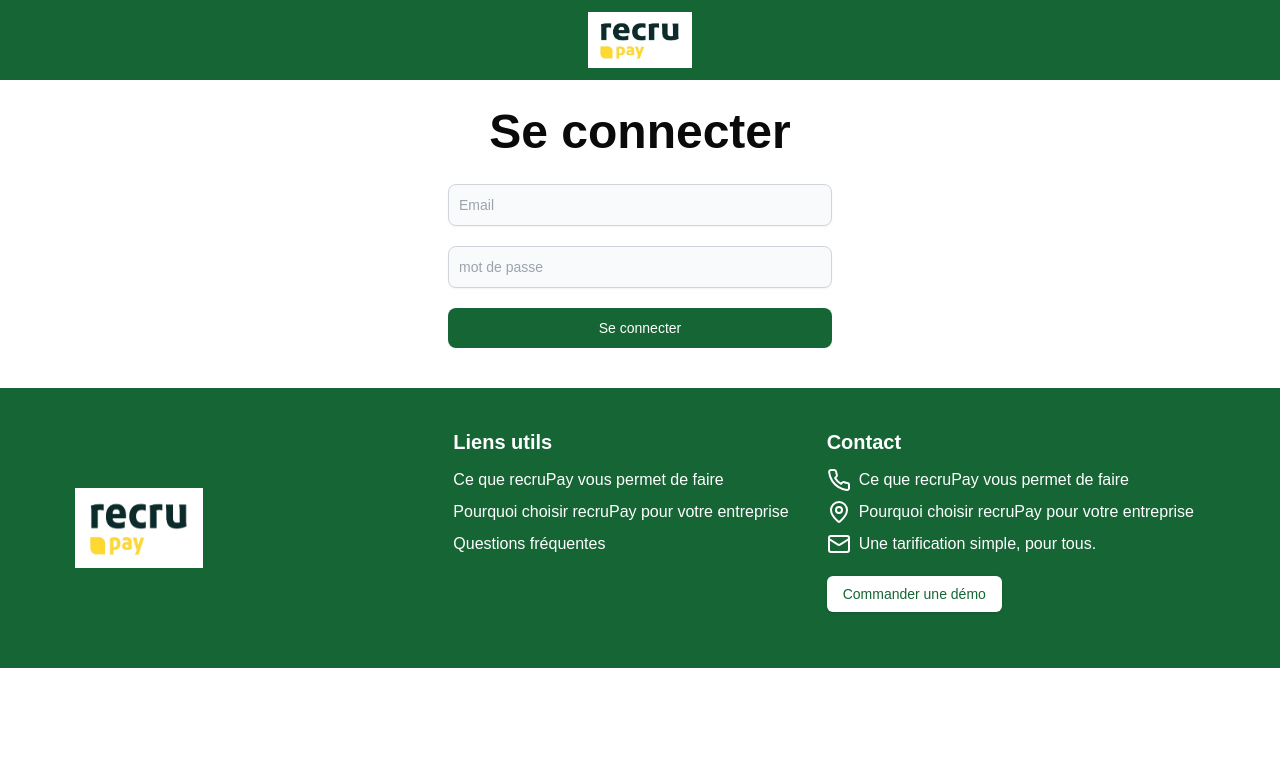
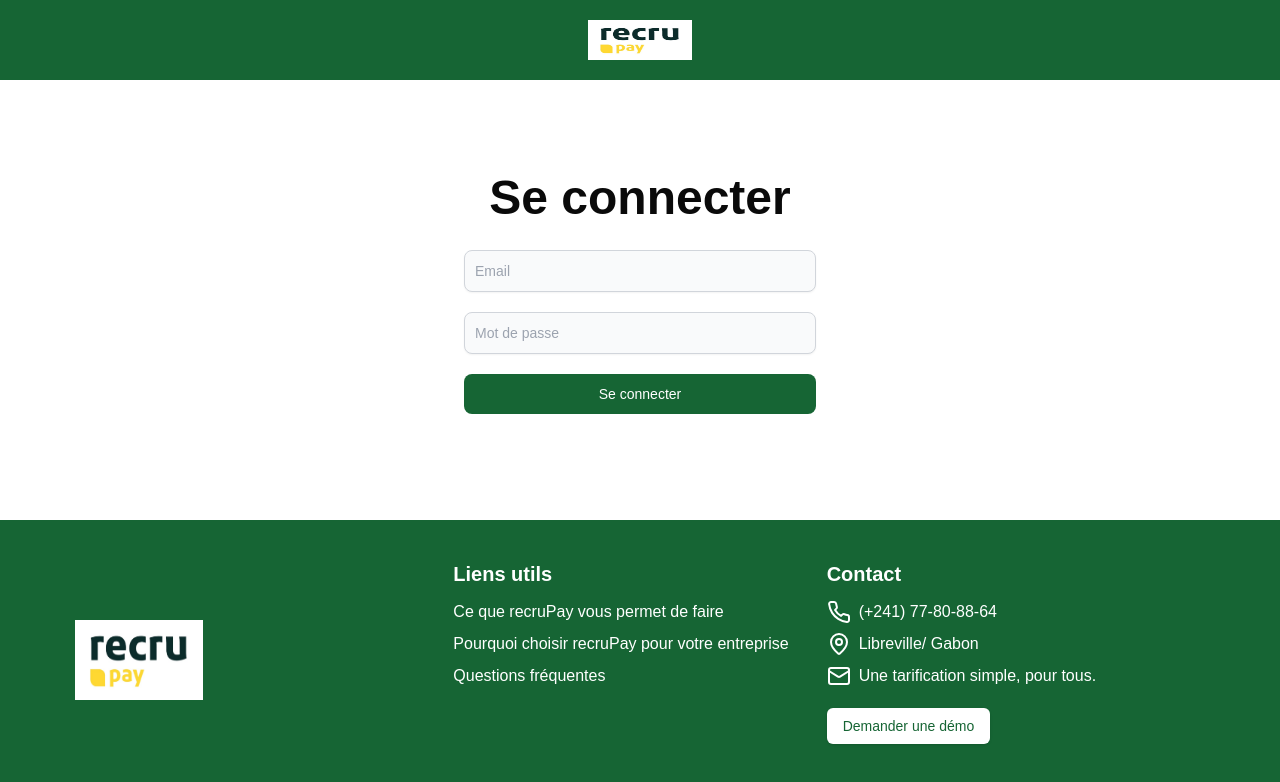
Before and after one commit to abraham241/recrupay-app, a Next.js app: page /connexion in a window 1280 px wide. Shown: the top 782 px of the page. Built offline with nearby package versions, Linux system fonts and the light colour scheme.

Commit message:
finition1

```diff
--- a/app/components/Fouter.tsx
+++ b/app/components/Fouter.tsx
@@ -21,7 +21,7 @@ export default function Fouter() {
           <h4 className="pb-2 text-xl font-bold">Liens utils</h4>
           <ul>
             <li className="py-1">
-              <Link href="/">Ce que recruPay vous permet de faire</Link>
+              <Link href="propos">Ce que recruPay vous permet de faire</Link>
             </li>
             <li className="py-1">
               <Link href="/">
@@ -41,13 +41,13 @@ export default function Fouter() {
             <li className="py-1">
               <Link href="/" className="flex items-center gap-2">
                 <Phone />
-                Ce que recruPay vous permet de faire
+                (+241) 77-80-88-64
               </Link>
             </li>
             <li className="py-1">
               <Link href="/" className="flex items-center gap-2">
                 <MapPin />
-                Pourquoi choisir recruPay pour votre entreprise
+                Libreville/ Gabon
               </Link>
             </li>
             <li className="py-1">
@@ -60,9 +60,11 @@ export default function Fouter() {
 
           {/* Demo Button */}
           <div className="py-4">
-            <Button className="bg-white text-green-800">
-              Commander une démo
-            </Button>
+            <Link href="formulaire">
+              <Button className="bg-white text-green-800">
+                Demander une démo
+              </Button>
+            </Link>
           </div>
         </div>
       </div>
--- a/app/components/Nav.tsx
+++ b/app/components/Nav.tsx
@@ -38,7 +38,7 @@ export default function Nav() {
           </div>
 
           {/* Liens déplacés à côté du logo (visible uniquement sur desktop) */}
-          <div className="hidden md:flex space-x-4 pr-36">
+          <div className="hidden md:flex space-x-4 pr-36 md:pr-96">
             {menuItems.map((item, index) => (
               <Link
                 key={index}
@@ -91,7 +91,11 @@ export default function Nav() {
 
           {/* Bouton "Démo gratuite" visible seulement sur mobile */}
           <div className="md:hidden">
-            <Button className="bg-green-800 rounded-full">Démo gratuite</Button>
+            <Link href="formulaire">
+              <Button className="bg-green-800 rounded-full">
+                Démo gratuite
+              </Button>
+            </Link>
           </div>
 
           {/* Boutons à droite (desktop uniquement) */}
@@ -164,9 +168,11 @@ export default function Nav() {
             </div>
 
             {/* Boutons dans le menu mobile */}
-            <Button variant="outline" className="block w-full">
-              Se connecter
-            </Button>
+            <Link href="connexion">
+              <Button variant="outline" className="block w-full">
+                Se connecter
+              </Button>
+            </Link>
           </div>
         )}
       </nav>
--- a/app/connexion/page.tsx
+++ b/app/connexion/page.tsx
@@ -4,17 +4,20 @@ import recrlogo from "@/public/images/recrulogo.jpg";
 import Link from "next/link";
 import Fouter from "../components/Fouter";
 
-export default function page() {
+export default function Page() {
   return (
     <>
+      <div className="min-h-screen flex flex-col">
+        {/* Navbar */}
         <nav className="h-20 bg-green-800 flex justify-center items-center">
           <Link key="" href="#home">
-          <Image src={recrlogo} alt="Recrulogo" className="h-20 w-32 p-3" />
+            <Image src={recrlogo} alt="Recrulogo" className="h-16 w-32 p-3" />
           </Link>
         </nav>
 
-      <div className="w-full pb-10">
-        <form className="max-w-sm w-full mx-auto flex flex-col justify-center">
+        {/* Main content */}
+        <div className="flex-grow w-full pb-10 flex flex-col justify-center">
+          <form className="max-w-sm w-full mx-auto flex flex-col justify-center px-4">
             <h1 className="text-4xl md:text-5xl font-bold py-5 md:py-7 text-center">
               Se connecter
             </h1>
@@ -32,7 +35,7 @@ export default function page() {
                 type="password"
                 id="password"
                 className="shadow-sm bg-gray-50 border border-gray-300 text-gray-900 text-sm rounded-lg focus:ring-blue-500 focus:border-blue-500 block w-full p-2.5 dark:bg-gray-700 dark:border-gray-600 dark:placeholder-gray-400 dark:text-white dark:focus:ring-blue-500 dark:focus:border-blue-500 dark:shadow-sm-light"
-              placeholder="mot de passe"
+                placeholder="Mot de passe"
                 required
               />
             </div>
@@ -45,7 +48,10 @@ export default function page() {
             </button>
           </form>
         </div>
+
+        {/* Footer */}
         <Fouter />
+      </div>
     </>
   );
 }
```
Lines whose indentation alone changed are shown as unchanged.
